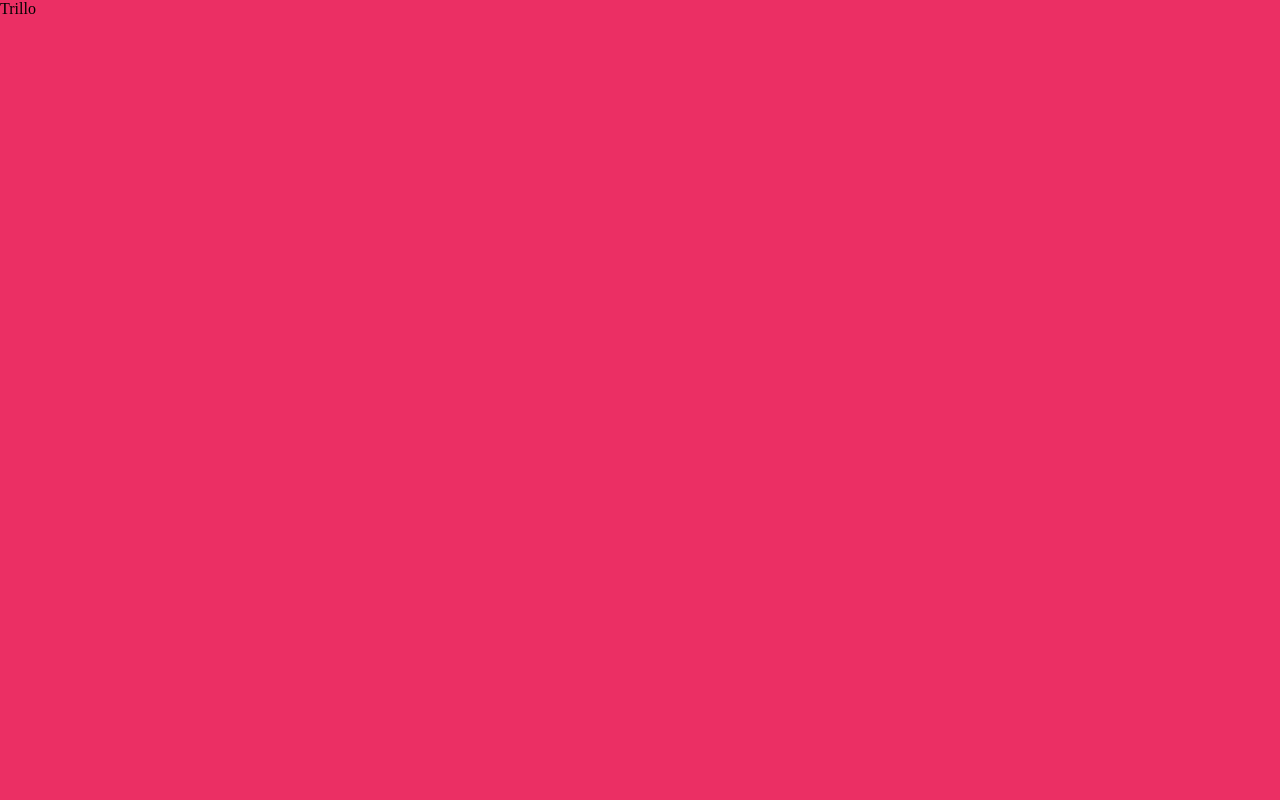
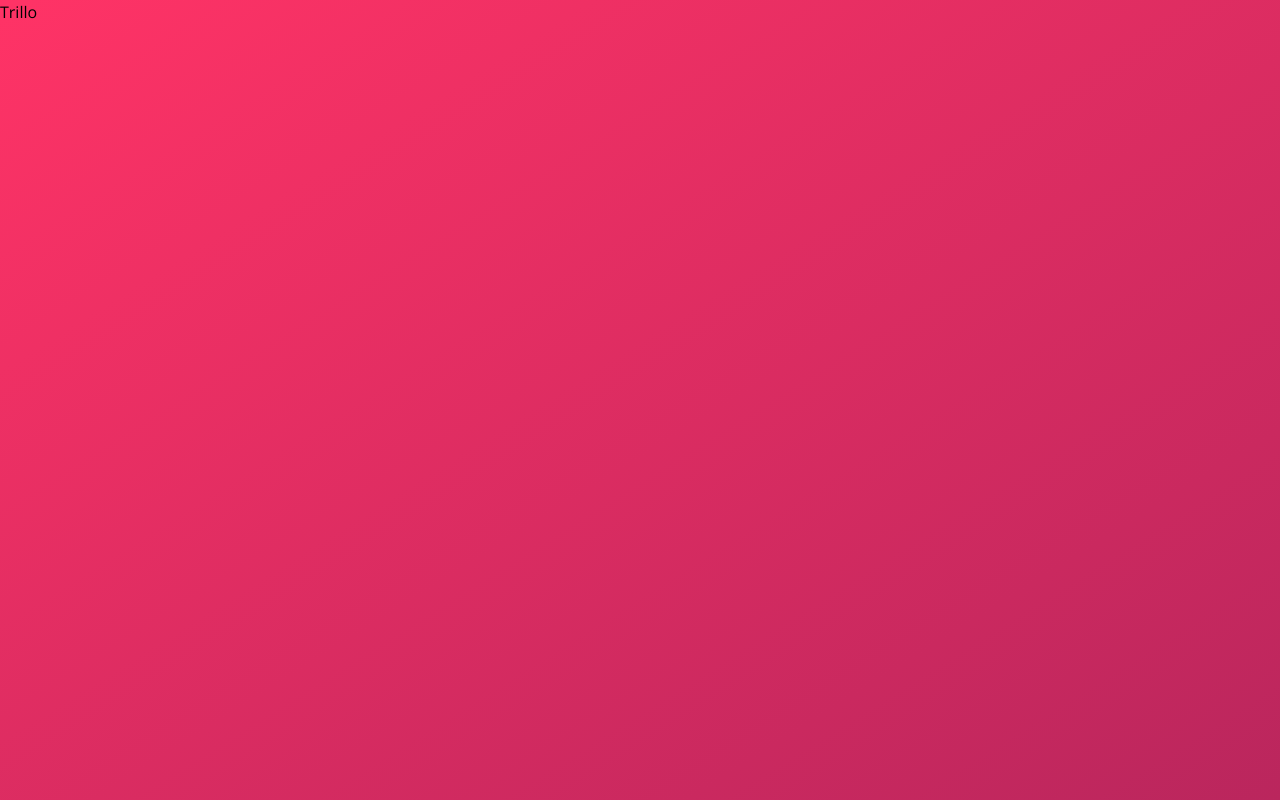
Before and after one commit to Commonlk/Trillo, a website: page index.html in a window 1280 px wide. Drawn offline with nearby package versions, Linux system fonts and the light colour scheme.

Commit message:
Add variables and basic css

```diff
--- a/sass/_base.scss
+++ b/sass/_base.scss
@@ -1,9 +1,5 @@
 /*
 COLORS
-
-Primary: #eb2f64
-Primary light: #FF3366
-Primary dark: #BA265D
 
 Grey light 1: #faf9f9
 Grey light 2: #f4f2f2
@@ -16,11 +12,49 @@ Grey dark 3: #999
 
 */
 
+:root {
+  // COLORS
+  --color-primary: #eb2f64;
+  --color-primary-light: #ff3366;
+  --color-primary-dark: #ba265d;
+
+  --color-grey-light-1: #faf9f9;
+  --color-grey-light-2: #f4f2f2;
+  --color-grey-light-3: #f0eeee;
+  --color-grey-light-4: #ccc;
+
+  --color-grey-dark-1: #333;
+  --color-grey-dark-2: #777;
+  --color-grey-dark-3: #999;
+}
+
 * {
-    margin: 0;
-    padding: 0;
-  }
+  margin: 0;
+  padding: 0;
+}
 
-  body {
-    background-color: #eb2f64;
-  }
+*,
+*::before,
+*::after {
+  box-sizing: inherit;
+}
+
+html {
+  box-sizing: border-box;
+  font-size-adjust: 62.5%; // 1rem = 10px
+}
+
+body {
+  font-family: "Open Sans", sans-serif;
+  font-weight: 400;
+  line-height: 1.6;
+  background-image: linear-gradient(
+    to right bottom,
+    var(--color-primary-light),
+    var(--color-primary-dark)
+  );
+  background-size: cover;
+  background-repeat: no-repeat;
+
+  min-height: 100vh;
+}
```
Also changed, not shown: css/style.css.
